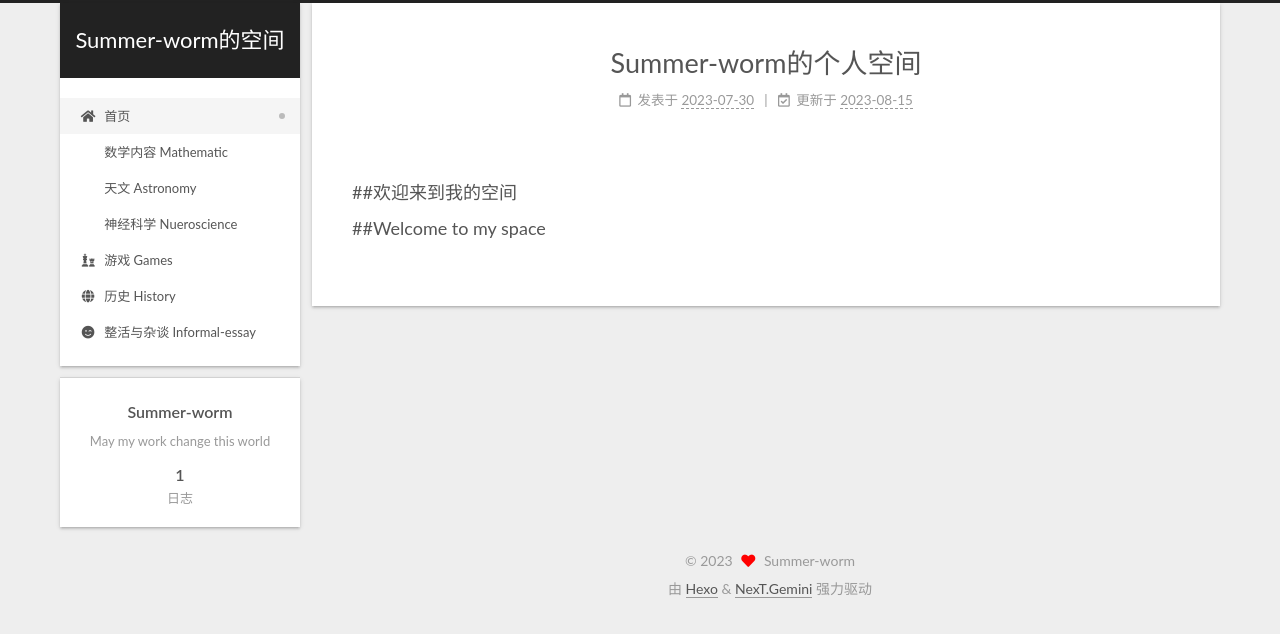
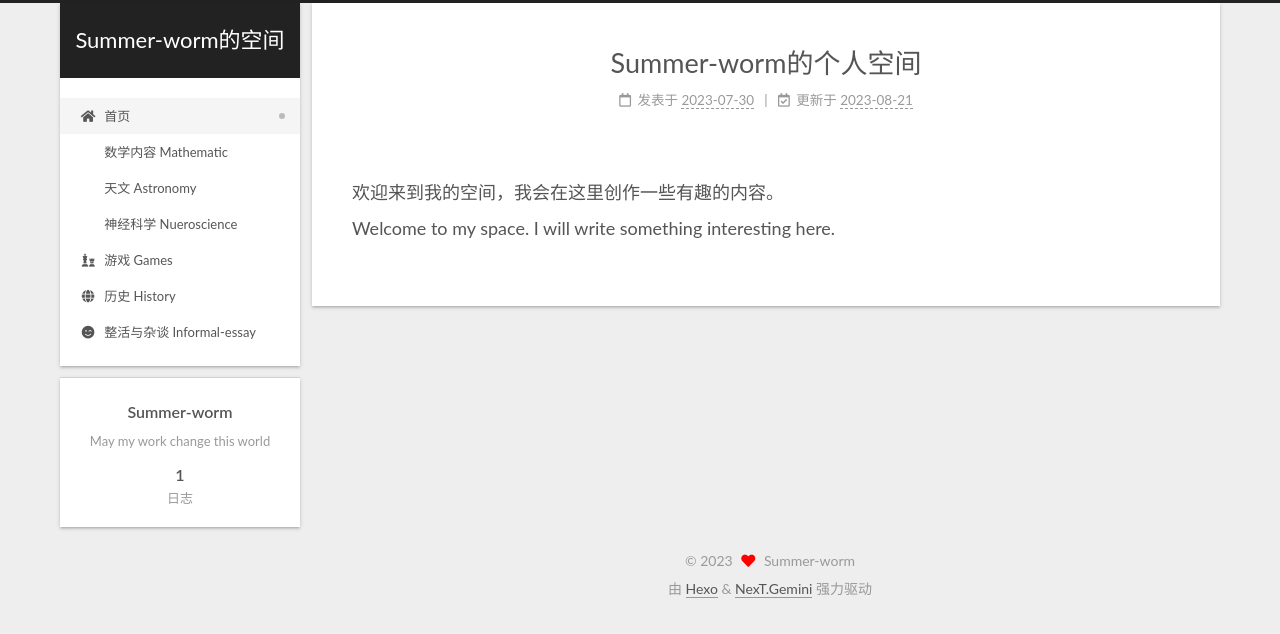
Before and after one commit to Summer-worm/Summer-worm.github.io, a plain HTML site: page index.html in a window 1280 px wide. Drawn offline with Linux system fonts and the light colour scheme.

Commit message:
Site updated: 2023-08-20 22:09:11

```diff
--- a/css/main.css
+++ b/css/main.css
@@ -1168,7 +1168,7 @@ pre .javascript .function {
 }
 .links-of-author a::before,
 .links-of-author span.exturl::before {
-  background: #ff61ff;
+  background: #ed4d7d;
   border-radius: 50%;
   content: ' ';
   display: inline-block;
--- a/index.html
+++ b/index.html
@@ -203,7 +203,7 @@
                   <i class="far fa-calendar-check"></i>
                 </span>
                 <span class="post-meta-item-text">更新于</span>
-                <time title="修改时间：2023-08-15 20:44:29" itemprop="dateModified" datetime="2023-08-15T20:44:29+08:00">2023-08-15</time>
+                <time title="修改时间：2023-08-21 14:07:21" itemprop="dateModified" datetime="2023-08-21T14:07:21+08:00">2023-08-21</time>
               </span>
 
 
@@ -217,7 +217,7 @@
     <div class="post-body" itemprop="articleBody">
 
 
-          <p>##欢迎来到我的空间<br>##Welcome to my space </p>
+          <p>欢迎来到我的空间，我会在这里创作一些有趣的内容。<br>Welcome to my space. I will write something interesting here.</p>
 
 
     </div>
```
Also changed, not shown: 2023/07/29/hello-world/index.html (+5 -5 lines).
